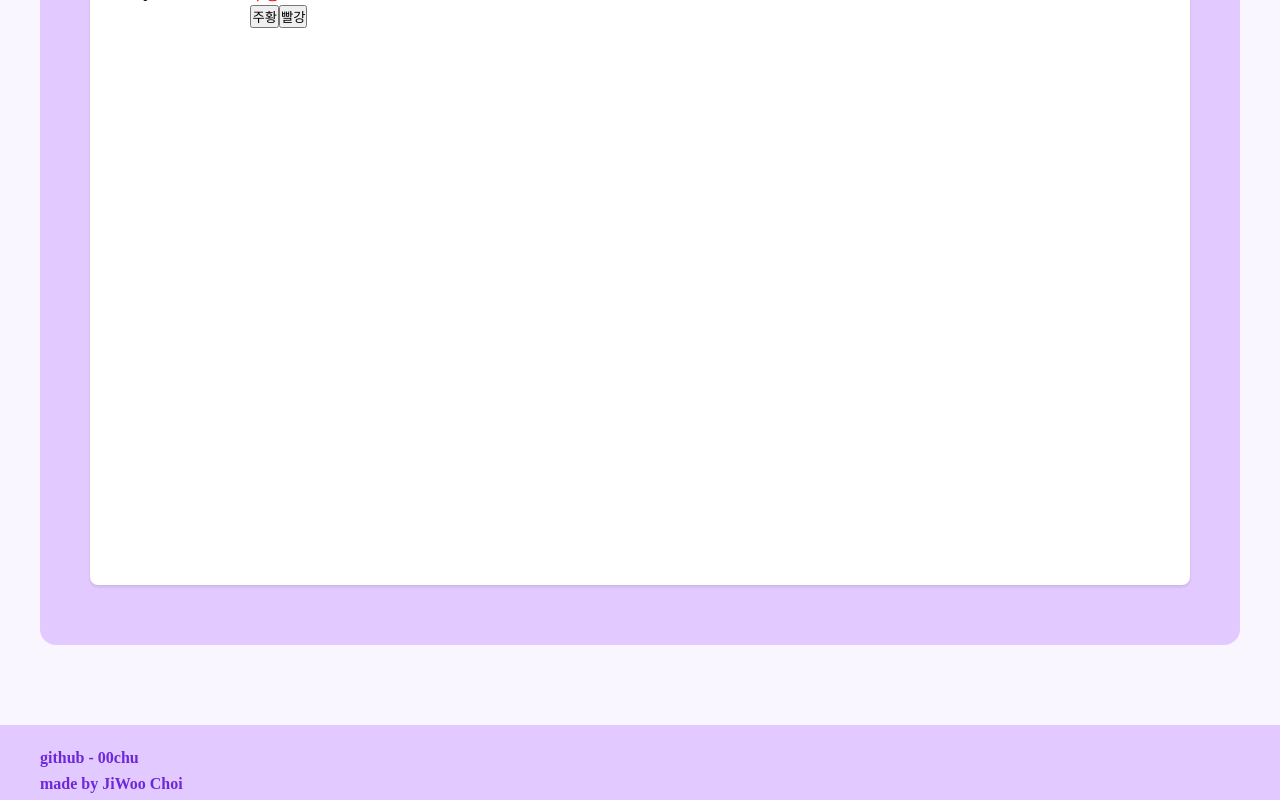
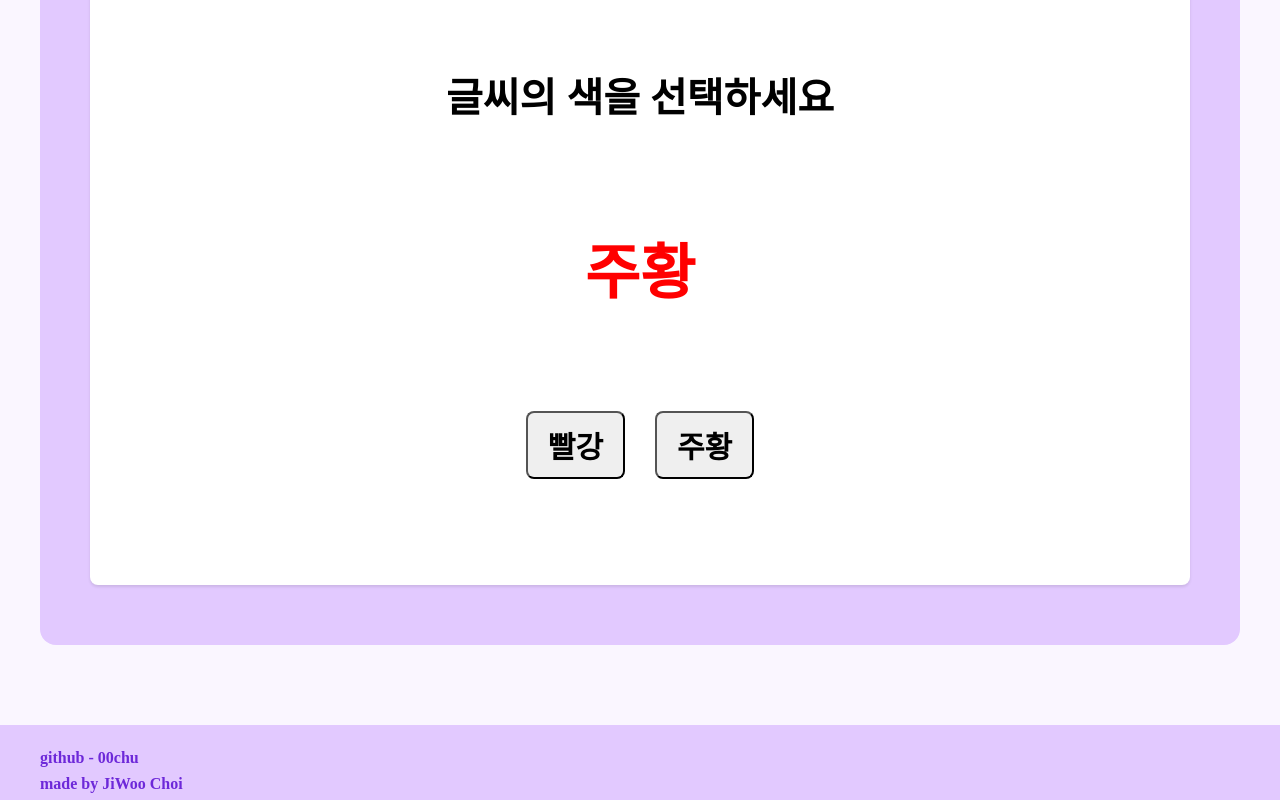
Before and after one commit to 00chu/game_set_project, a React (Vite) app in the folder game_set/: page /colorMatch in a window 1280 px wide. Both pictures are taken after a click on the button "한국어". Shown: the part 417-1217 px from the top of the page. Built offline with nearby package versions, Linux system fonts and the light colour scheme.

Commit message:
color match 수정

```diff
--- a/game_set/src/component/game/ColorMatch.jsx
+++ b/game_set/src/component/game/ColorMatch.jsx
@@ -25,9 +25,13 @@ const ColorMatch = () => {
 
   const [count, setCount] = useState();
 
+  const shuffle = (arr) => {
+    return Math.random() > 0.5 ? arr : [arr[1], arr[0]];
+  };
+
   const match = (i) => {
     //한국어일때 영어일때로나눠서
-    if (wordColor === i) {
+    if (colorEng.indexOf(wordColor) === colorKor.indexOf(i)) {
       console.log(2);
       setCount(count + 1);
     } else {
@@ -52,7 +56,8 @@ const ColorMatch = () => {
   };
 
   useEffect(() => {
-    if (language === 1) {
+    if (language) {
+      //한국어
       const randomWord = colorKor[Math.floor(Math.random() * colorKor.length)];
       while (true) {
         const randomColor =
@@ -64,15 +69,12 @@ const ColorMatch = () => {
 
           setWord(randomWord);
           setWordColor(colorEng[colorKor.indexOf(randomColor)]);
-          console.log(colorKor);
-          console.log(randomWord, randomColor);
-          console.log(colorKor.indexOf(randomColor));
-          console.log(colorEng[colorKor.indexOf(randomColor)]);
-          setButtonList(arr);
+          setButtonList(shuffle(arr));
           break;
         }
       }
     } else {
+      //영어
       const randomWord = colorEng[Math.floor(Math.random() * colorEng.length)];
       const randomColor = colorEng[Math.floor(Math.random() * colorEng.length)];
 
@@ -84,12 +86,29 @@ const ColorMatch = () => {
       setWordColor(randomColor);
       setButtonList(arr);
     }
-  }, [language, count]);
+  }, [count]);
 
   return (
     <div className={styles.colorMatch_game}>
       {!language && (
-        <div className={styles.start}>
+        <ColorMatchStart setLanguage={setLanguage} setCount={setCount} />
+      )}
+      {language && (
+        <ColorMatchMain
+          count={count}
+          word={word}
+          wordColor={wordColor}
+          buttonList={buttonList}
+          match={match}
+        />
+      )}
+    </div>
+  );
+};
+
+const ColorMatchStart = ({ setLanguage, setCount }) => {
+  return (
+    <main className={styles.start}>
       <div className={styles.game_title}>
         <p>COLOR</p>
         <p>MATCH</p>
@@ -97,34 +116,42 @@ const ColorMatch = () => {
       <div className={styles.language}>
         <button
           onClick={() => {
-                setLanguage(1);
+            setLanguage(true);
+            setCount(0);
           }}
         >
           한국어
         </button>
         <button
           onClick={() => {
-                setLanguage(2);
+            setLanguage(false);
+            setCount(0);
           }}
         >
           English
         </button>
       </div>
-        </div>
-      )}
-      {language && (
-        <>
+    </main>
+  );
+};
+
+const ColorMatchMain = ({ count, word, wordColor, buttonList, match }) => {
+  return (
+    <main>
       <div className={styles.progress}>
-            <h1>time</h1>
-            <h1>{count}!</h1>
+        <p>count: {count}</p>
+        <p>time: </p>
       </div>
       <div className={styles.word_zone}>
-            <h1>글씨의 색을 선택하세요</h1>
-            <p style={{ color: wordColor }}>{word}</p>
+        <p className={styles.main_title}>글씨의 색을 선택하세요</p>
+        <p className={styles.color_word} style={{ color: wordColor }}>
+          {word}
+        </p>
         <div className={styles.btn_zone}>
           {buttonList.map((i) => {
             return (
               <button
+                className={styles.color_btn}
                 key={"button-" + i}
                 name={i}
                 onClick={(e) => {
@@ -138,9 +165,7 @@ const ColorMatch = () => {
           })}
         </div>
       </div>
-        </>
-      )}
-    </div>
+    </main>
   );
 };
 
--- a/game_set/src/component/game/colorMatch.module.css
+++ b/game_set/src/component/game/colorMatch.module.css
@@ -4,10 +4,15 @@
   margin: 50px auto;
   display: flex;
   gap: 50px;
-  padding: 50px;
   border-radius: 8px;
   background-color: rgb(255, 255, 255);
   box-shadow: 0 2px 3px rgba(0, 0, 0, 0.1);
+}
+
+main {
+  flex-grow: 1;
+  display: flex;
+  flex-direction: column;
 }
 
 .start {
@@ -43,3 +48,49 @@
   border-radius: 8px;
   color: var(--color1);
 }
+
+.progress {
+  display: flex;
+  justify-content: space-between;
+  background-color: var(--color1);
+  padding: 20px;
+
+  border-radius: 8px 8px 0 0;
+}
+
+.progress > p {
+  color: var(--color0);
+  font-weight: 700;
+  font-size: 30px;
+}
+
+.word_zone {
+  flex-grow: 1;
+  display: flex;
+  flex-direction: column;
+  justify-content: center;
+  align-items: center;
+  gap: 100px;
+}
+
+.main_title {
+  font-size: 40px;
+  font-weight: 600;
+}
+
+.color_word {
+  font-size: 60px;
+  font-weight: 800;
+}
+
+.btn_zone {
+  display: flex;
+  gap: 30px;
+}
+
+.color_btn {
+  padding: 10px 20px;
+  font-size: 30px;
+  font-weight: 700;
+  border-radius: 8px;
+}
```
Lines whose indentation alone changed are shown as unchanged.
